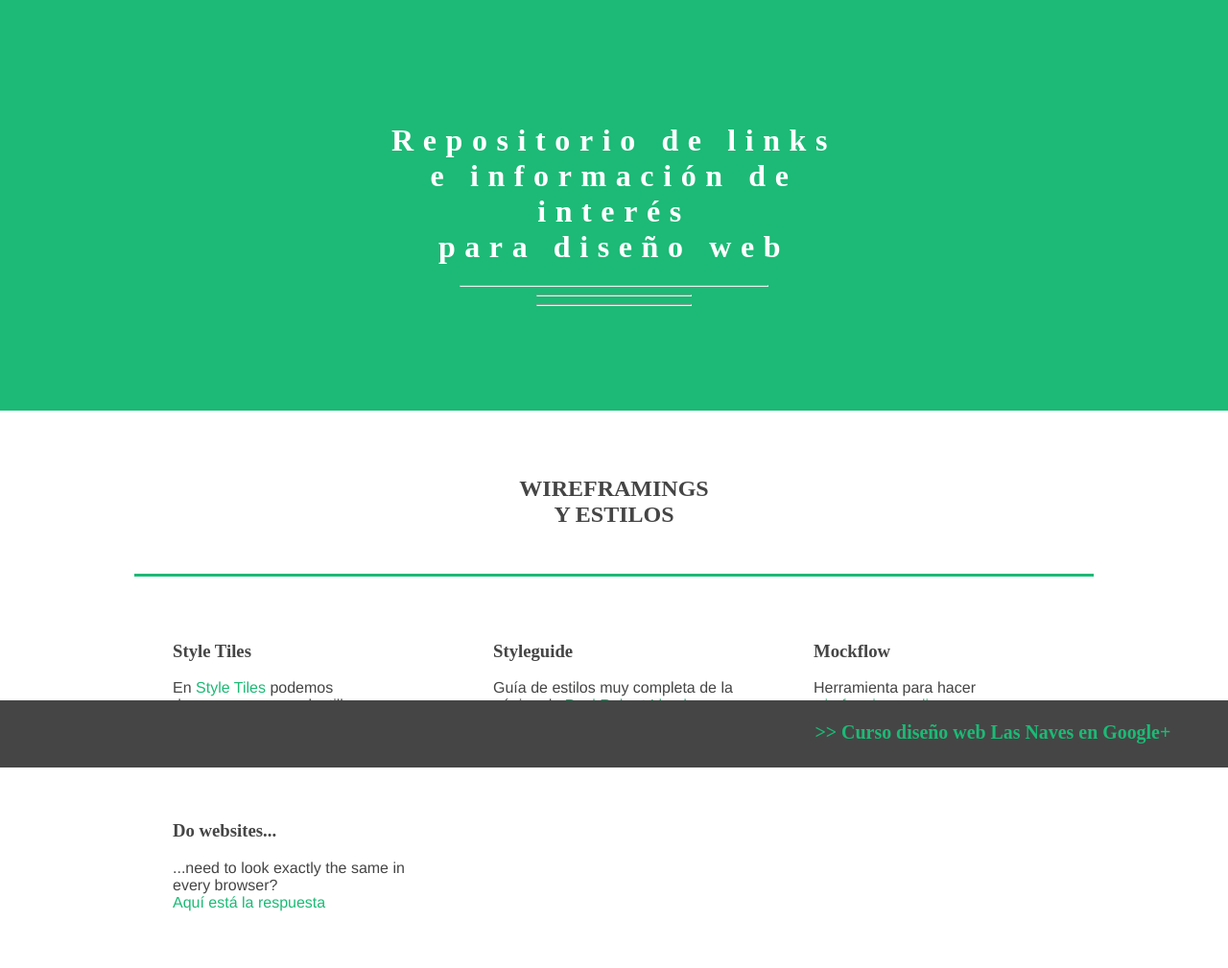
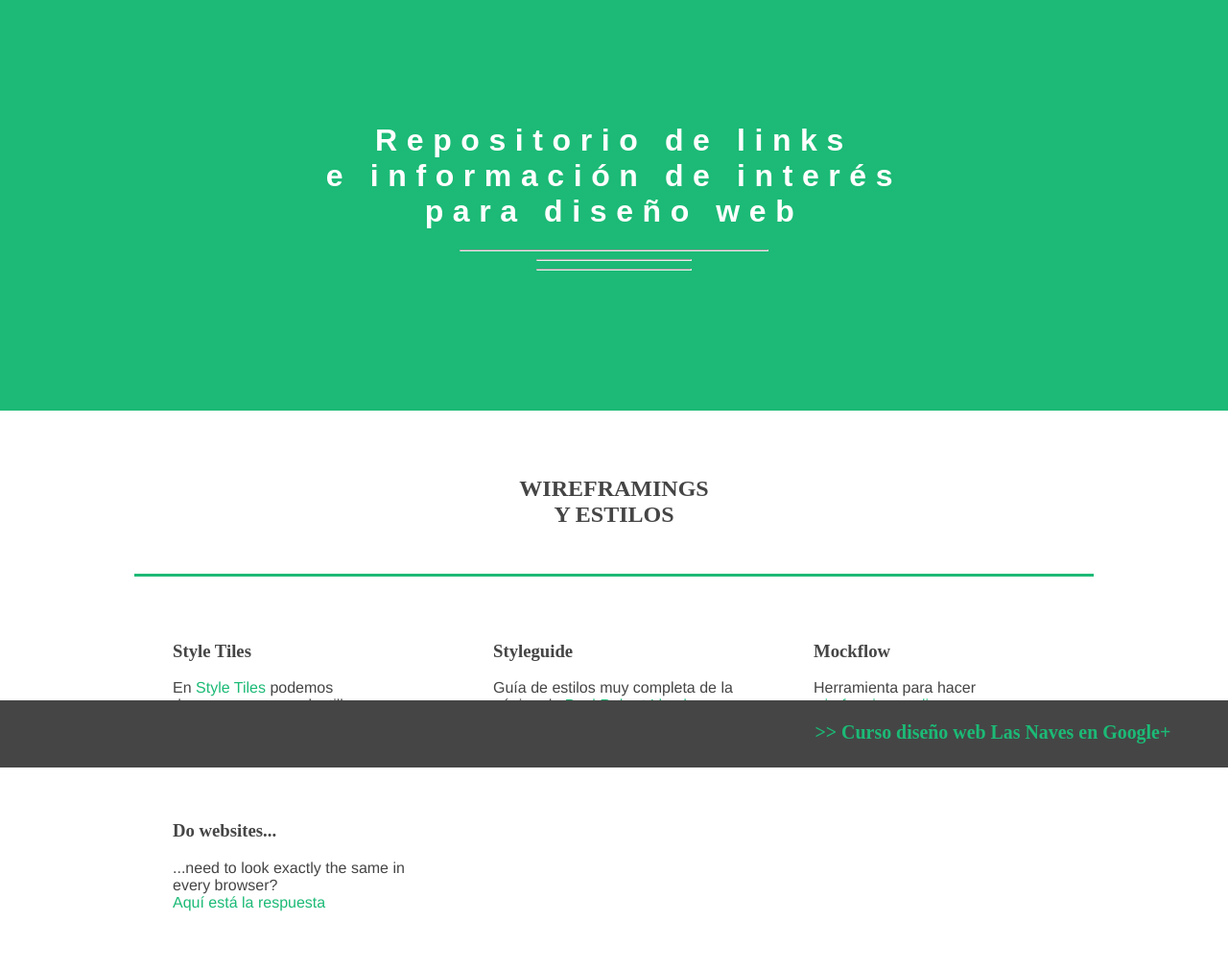
Before and after one commit to neusoftheworld/weblinks, a plain HTML site: page index.html in a window 1280 px wide. Shown: the top 1009 px of the page at 96% size. Drawn offline with Linux system fonts and the light colour scheme.

Commit message:
cambio 3 del nombre de la web

```diff
--- a/styles.css
+++ b/styles.css
@@ -22,7 +22,7 @@ header{
 
 .maintitle{
 
-	max-width:30em;
+	max-width:40em;
 	/*background-color:red;*/
 	margin:auto;/*para centrarlo verticalmente, si ponemos position absolute al header y aquí relative se monta la liada padre*/
 
@@ -33,7 +33,7 @@ header{
 
 h1{
 
-	font-family:Futura;
+	font-family:Futura, CenturyGothic, arial;
 	letter-spacing:.3em;
 	color:white;
 	text-align:center;
```
